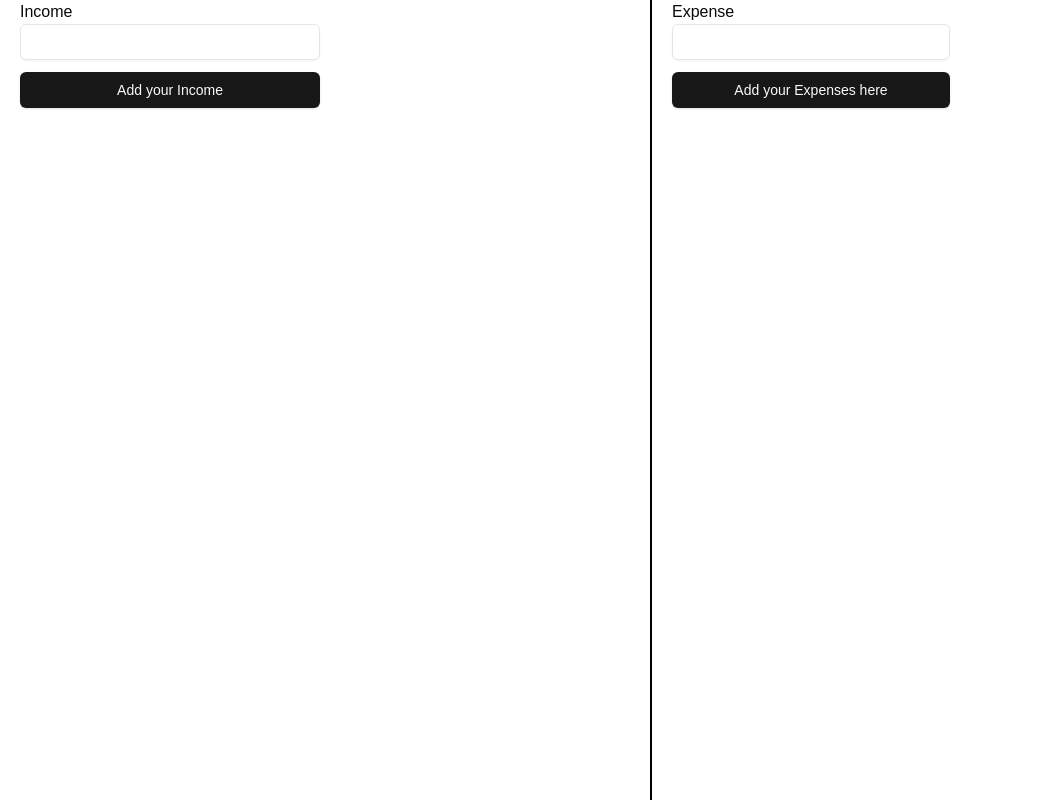
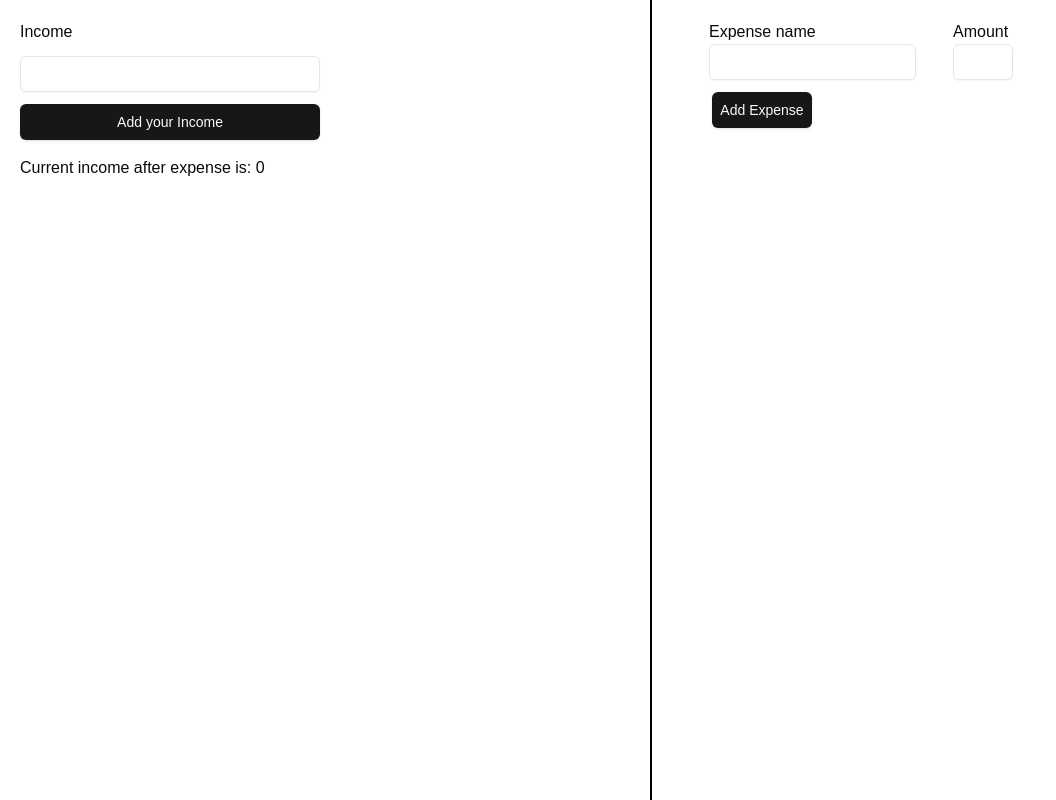
Before and after one commit to Bidbogs-prog/expensio, a Next.js app: page / in a window 1280 px wide. Shown: the whole page, without its empty margins (0-1056 px from the left). Built offline with nearby package versions, Linux system fonts and the light colour scheme.

Commit message:
form submission added

```diff
--- a/src/app/page.tsx
+++ b/src/app/page.tsx
@@ -2,48 +2,110 @@
 
 import { Button } from "@/components/ui/button";
 import { Input } from "@/components/ui/input";
-import React, { useState } from "react";
-
-type Income = {
-  income: string;
-};
-
-type Expense = {
-  expense: string;
-};
+import React, { useEffect, useState } from "react";
 
 export default function Home() {
   const [income, setIncome] = useState("");
-  const [expense, setExpense] = useState("");
+  const [currentIncome, setCurrentIncome] = useState("");
+  const [expenses, setExpenses] = useState<string[]>([]);
+  const [currentExpense, setCurrentExpense] = useState("");
+  const [amounts, setAmounts] = useState<string[]>([]);
+  const [currentAmount, setCurrentAmount] = useState("");
+  const [total, setTotal] = useState(0);
 
-  const handleSubmit = function (e: React.FormEvent) {
+  let totalExpenses;
+  useEffect(() => {
+    totalExpenses = amounts.reduce((sum, num) => sum + Number(num), 0);
+    setTotal(totalExpenses);
+  }, [amounts]);
+
+  const handleSubmitIncome = (e: React.FormEvent) => {
     e.preventDefault();
+    if (income.trim() !== "") {
+      setCurrentIncome(income);
+      setIncome("");
+    }
+  };
+
+  const handleSubmitExpense = (e: React.FormEvent) => {
+    e.preventDefault();
+    if (currentExpense.trim() !== "" && currentAmount.trim() !== "") {
+      setExpenses([...expenses, currentExpense]);
+      setCurrentExpense("");
+      setAmounts([...amounts, currentAmount]);
+
+      setCurrentAmount("");
+    }
   };
 
   return (
     <div className="w-[100%] grid grid-cols-2 divide-x-2 gap-5 relative h-screen divide-black">
       {" "}
       <div className="Income w-[300px] ml-[20px]">
-        Income
-        <form className="flex flex-col gap-3">
+        <form
+          className="flex flex-col gap-3 mt-[20px]"
+          onSubmit={handleSubmitIncome}
+        >
+          <span>Income</span>
           <Input
+            value={income}
             onChange={(e) => {
               setIncome(e.target.value);
             }}
           />
           <Button> Add your Income</Button>
         </form>
+        <div className="mt-4 flex flex-col gap-3">
+          {currentIncome}
+          <span>
+            Current income after expense is: {Number(currentIncome) - total}
+          </span>
+        </div>
       </div>
-      <div className="Expenses w-[300px] pl-[20px]">
-        Expense
-        <form className="flex flex-col gap-3">
-          <Input
-            onChange={(e) => {
-              setExpense(e.target.value);
-            }}
-          />
-          <Button type="submit"> Add your Expenses here</Button>
+      <div className="Expenses w-[400px] pl-[20px]">
+        <form
+          className="flex flex-col gap-3 mt-[20px]"
+          onSubmit={handleSubmitExpense}
+        >
+          <div className="flex justify-evenly">
+            <div>
+              {" "}
+              <span>Expense name</span>
+              <Input
+                value={currentExpense}
+                onChange={(e) => setCurrentExpense(e.target.value)}
+              />
+            </div>
+            <div>
+              {" "}
+              <span>Amount</span>
+              <Input
+                className="w-[60px]"
+                value={currentAmount}
+                onChange={(e) => setCurrentAmount(e.target.value)}
+              />
+            </div>
+          </div>
+
+          <Button className=" ml-10 w-[100px]" type="submit">
+            Add Expense
+          </Button>
         </form>
+
+        <div className="ml-10 mt-4 flex gap-3">
+          <div className="grid grid-cols-1 justify-items-start">
+            {" "}
+            {expenses.map((expense, index) => (
+              <div key={index}>{`${expense}:`}</div>
+            ))}
+          </div>
+          <div className="grid grid-cols-1  justify-items-start">
+            {" "}
+            {amounts.map((amount, index) => (
+              <div key={index}>{amount}</div>
+            ))}
+          </div>
+        </div>
       </div>
     </div>
   );
```
